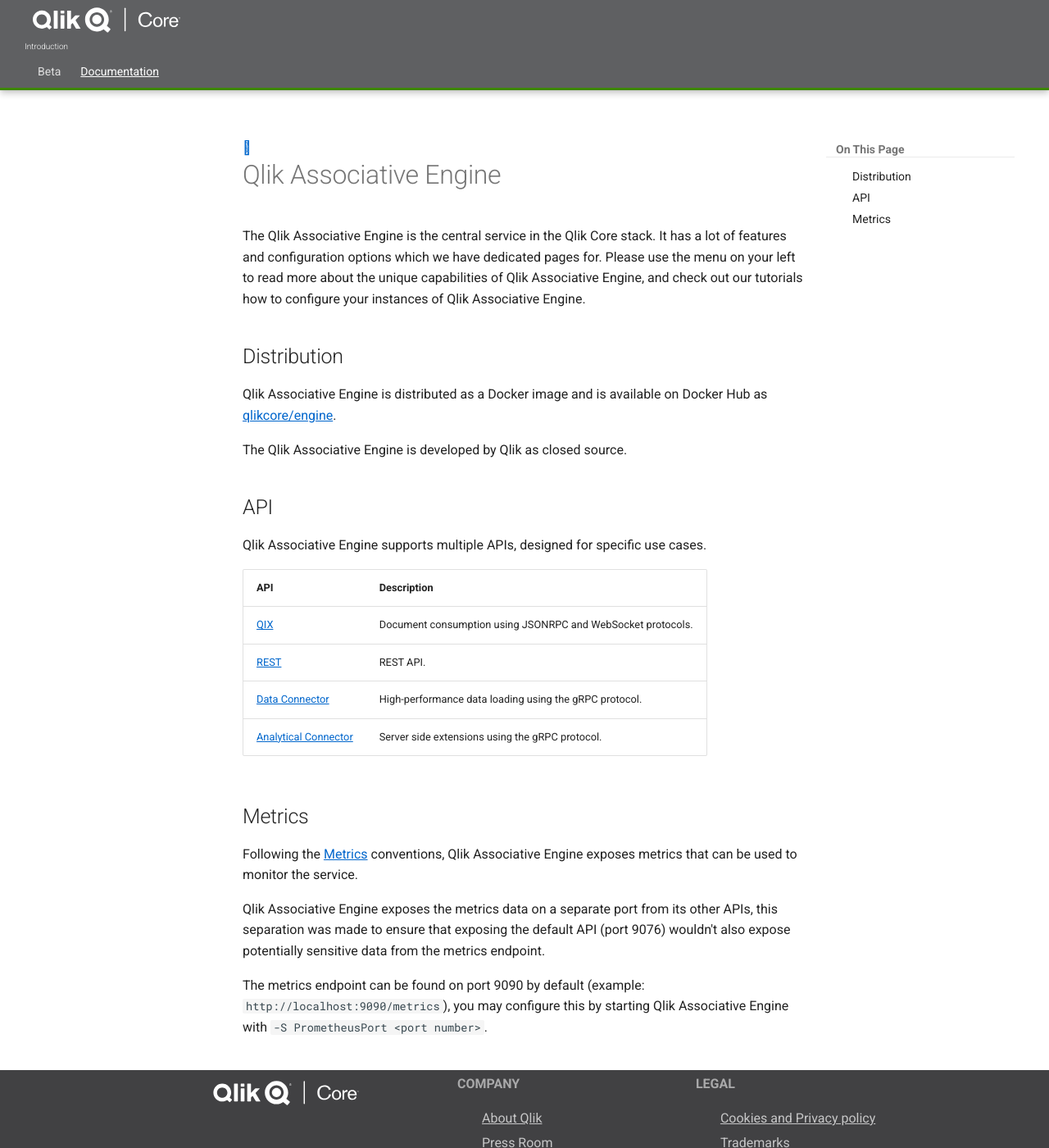
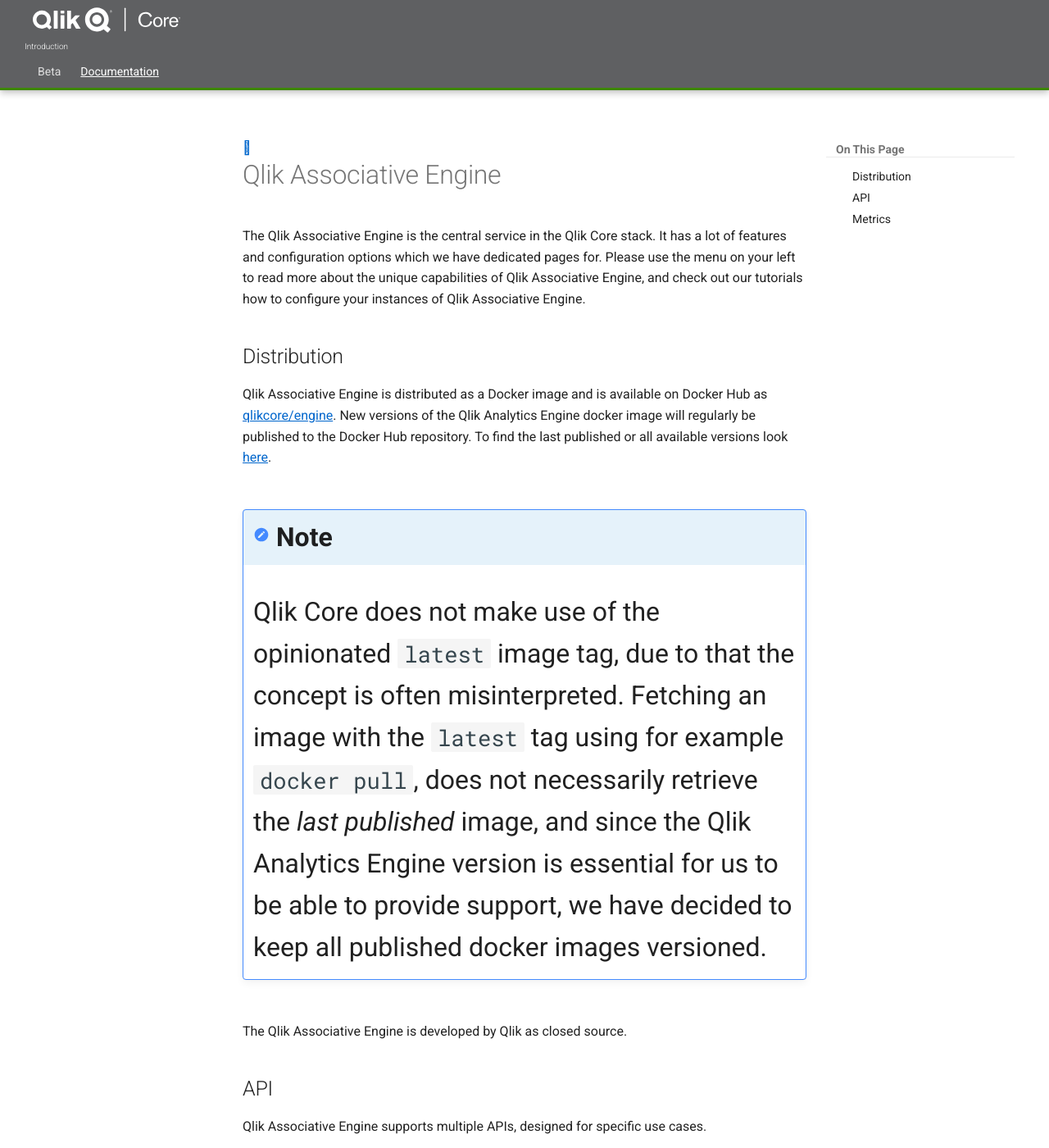
Before and after one commit to qlik-oss/core-website, an MkDocs documentation site: the page built from docs/docs/services/qix-engine/introduction.md, in a window 1280 px wide and 1400 px high. Shown: the whole window at 82% size. Built offline with MkDocs 1.6.1 and Material for MkDocs 9.7.7, drawn with Linux system fonts in a browser that asks for light colours; old or Windows-style settings are respelled for this version of MkDocs.

Commit message:
Add note regarding why the latest image tag is not used (#297)
* Add latest tag information

* Put latest tag info in a note

```diff
--- a/docs/docs/services/qix-engine/introduction.md
+++ b/docs/docs/services/qix-engine/introduction.md
@@ -8,6 +8,16 @@
 
 Qlik Associative Engine is distributed as a Docker image and is available on Docker Hub as
 [qlikcore/engine](https://hub.docker.com/r/qlikcore/engine).
+New versions of the Qlik Analytics Engine docker image will regularly be published to the Docker Hub repository.
+To find the last published or all available versions look [here](https://hub.docker.com/r/qlikcore/engine/tags/).
+
+!!! Note
+    Qlik Core does not make use of the opinionated `latest` image tag,
+    due to that the concept is often misinterpreted.
+    Fetching an image with the `latest` tag using for example `docker pull`,
+    does not necessarily retrieve the _last published_ image,
+    and since the Qlik Analytics Engine version is essential for us to be able to provide support,
+    we have decided to keep all published docker images versioned.
 
 The Qlik Associative Engine is developed by Qlik as closed source.
 
```
